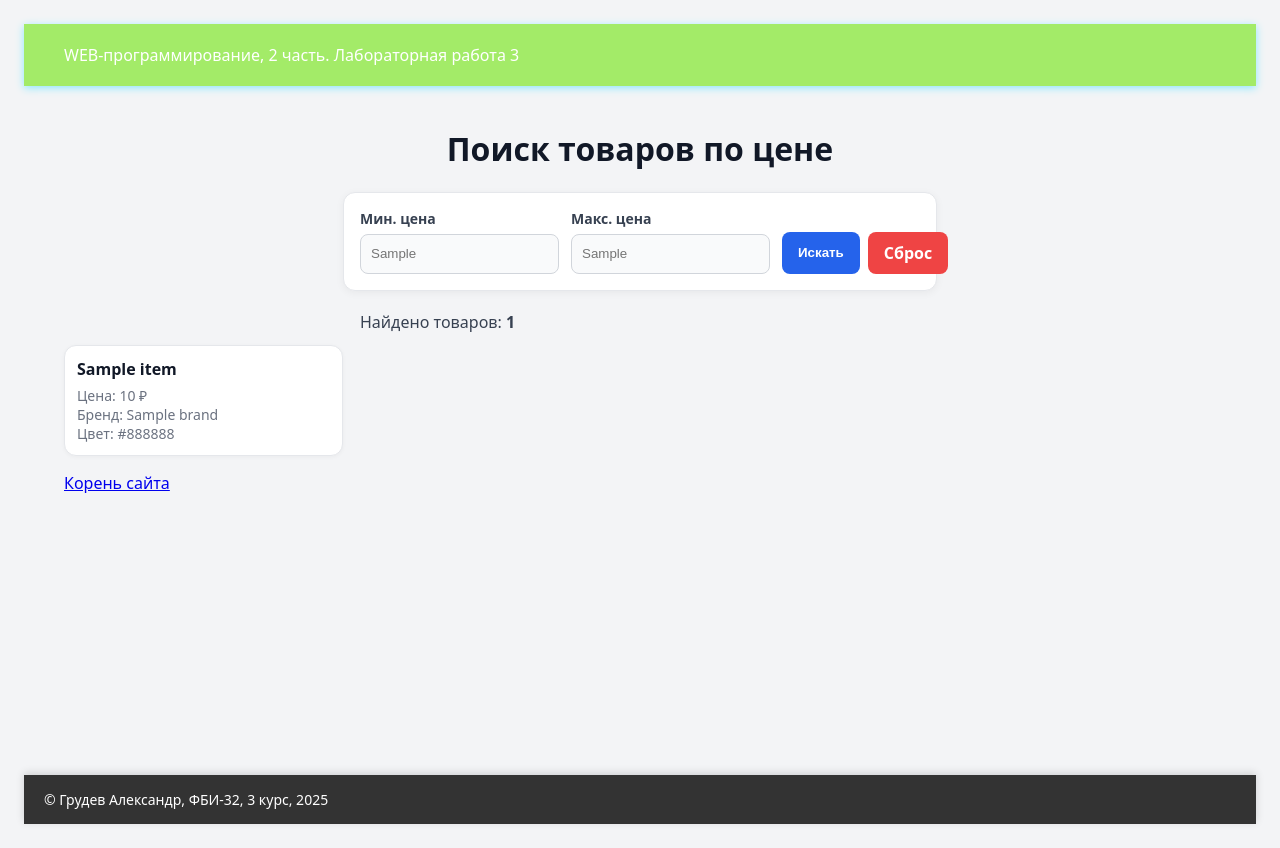
After one commit to AlexGrudev-droid/web-back-labs, a Flask app: template templates/lab3/products.html in a window 1280 px wide. The commit adds this page. Run offline with Flask 3, Linux system fonts and the light colour scheme; the template is opened without the code that fills it: most values are stand-ins (such as "Sample title", 1, 10 or a date in 2020); parts of the project's set-up code (start-up, migrations or seed data) failed here and were passed over.

Commit message:
Дон задание

```diff
--- a/templates/lab3/lab3.html
+++ b/templates/lab3/lab3.html
@@ -16,5 +16,7 @@
         <li><a href="/lab3/form1">Формы</a></li>
         <li><a href="/lab3/order">Заказ напитка</a></li>
         <li><a href="/lab3/settings">Настройки отображения</a></li>
+        <li><a href="/lab3/ticket/order">Железнодорожные билеты</a></li>
+        <li><a href="/lab3/products">Поиск товаров по заданному диапазону цен</a></li>
     </ol>
 {% endblock %}
--- /dev/null
+++ b/templates/lab3/products.html
@@ -0,0 +1,146 @@
+{% extends "base.html" %}
+
+{% block lab %}Лабораторная работа 3{% endblock %}
+
+{% block main %}
+
+    <style>
+        body {
+            background:#f3f4f6;
+            padding:24px;
+            font-family: system-ui, -apple-system, Segoe UI, Roboto, Arial, sans-serif;
+        }
+        h1 {
+            text-align:center;
+            color:#111827;
+        }
+        .form-card {
+            max-width: 560px;
+            margin: 0 auto 20px;
+            background:#fff;
+            border:1px solid #e5e7eb;
+            border-radius:12px;
+            padding:16px;
+            box-shadow:0 2px 8px rgba(0,0,0,.05);
+        }
+        .row {
+            display:grid;
+            grid-template-columns: 1fr 1fr auto;
+            gap:12px;
+            align-items:end;
+        }
+        label {
+            font-weight:600;
+            font-size:14px;
+            color:#374151;
+            display:block;
+            margin-bottom:6px;
+        }
+        input[type="number"] {
+            height:40px;
+            padding:8px 10px;
+            border:1px solid #d1d5db;
+            border-radius:8px;
+            background:#f9fafb;
+            box-sizing:border-box;
+        }
+        .btn {
+            padding:10px 16px;
+            border:none;
+            border-radius:8px;
+            cursor:pointer;
+            font-weight:600;
+        }
+        .btn-primary {
+            height: 42px;
+            background:#2563eb;
+            color:#fff;
+        }
+        .btn-primary:hover {
+             background:#1e4ed8;
+            }
+        .btn-reset {
+            background:#ef4444;
+            color:#fff;
+            text-decoration:none;
+            display:inline-block;
+        }
+        .btn-reset:hover {
+            background:#dc2626;
+        }
+        .meta {
+            max-width: 560px;
+            margin: 0 auto 12px;
+            color:#374151;
+        }
+        .grid {
+            display:grid;
+            gap:12px;
+            grid-template-columns:
+            repeat(auto-fill, minmax(240px, 1fr));
+        }
+        .card {
+            background:#fff;
+            border:1px solid #e5e7eb;
+            border-radius:12px;
+            padding:12px;
+            box-shadow:0 1px 4px rgba(0,0,0,.04);
+        }
+        .title {
+            font-weight:700;
+            color:#111827;
+            margin-bottom:6px;
+        }
+        .muted {
+            color:#6b7280;
+            font-size:14px;
+        }
+        .empty {
+            text-align:center;
+            color:#6b7280;
+            padding:20px;
+        }
+    </style>
+
+    <h1>Поиск товаров по цене</h1>
+
+    <div class="form-card">
+        <form method="get" action="{{ url_for('lab3.products_filter') }}">
+            <div class="row">
+                <div>
+                    <label for="min">Мин. цена</label>
+                    <input type="number" id="min" name="min" min="0"
+                    placeholder="{{ glob_min }}" value="{{ cur_min }}">
+                </div>
+                <div>
+                    <label for="max">Макс. цена</label>
+                    <input type="number" id="max" name="max" min="0"
+                    placeholder="{{ glob_max }}" value="{{ cur_max }}">
+                </div>
+                <div style="display:flex; gap:8px; align-items:end;">
+                    <button class="btn btn-primary" type="submit">Искать</button>
+                    <a class="btn btn-reset" href="{{ url_for('lab3.products_filter', action='reset') }}">Сброс</a>
+                </div>
+            </div>
+        </form>
+    </div>
+
+    <div class="meta">
+        {% if message %}
+            <div class="empty">{{ message }}</div>
+        {% else %}
+            Найдено товаров: <b>{{ count }}</b>
+        {% endif %}
+    </div>
+
+    <div class="grid">
+        {% for p in items %}
+            <div class="card">
+            <div class="title">{{ p.name }}</div>
+            <div class="muted">Цена: {{ p.price }} ₽</div>
+            <div class="muted">Бренд: {{ p.brand }}</div>
+            <div class="muted">Цвет: {{ p.color }}</div>
+            </div>
+        {% endfor %}
+    </div>
+{% endblock %}
```
Also changed, not shown: lab3.py (+123 -0 lines).
